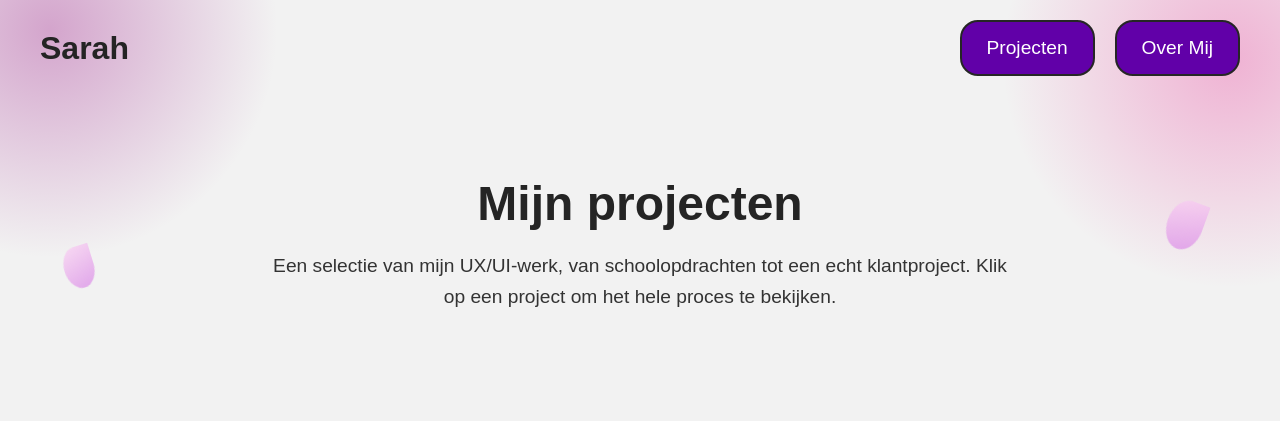
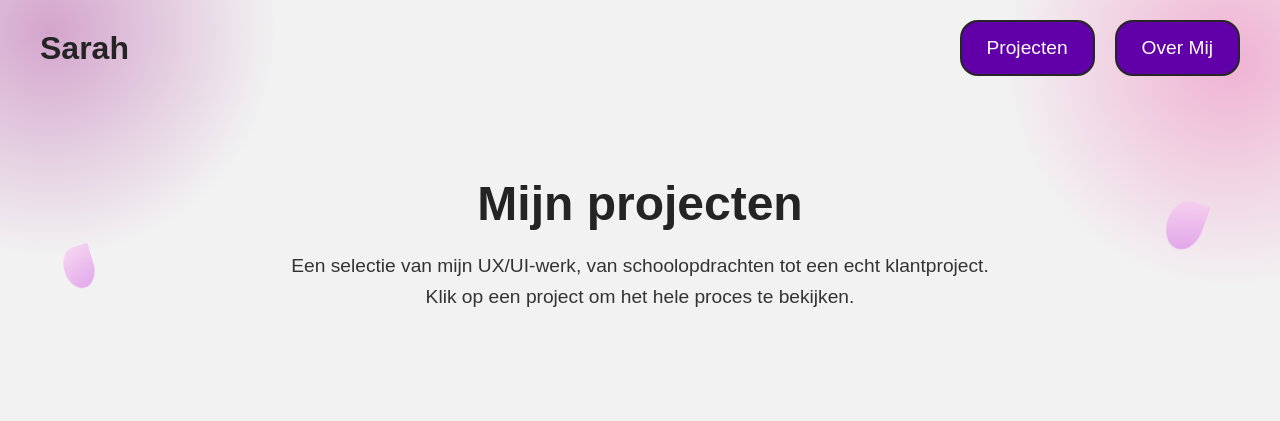
Before and after one commit to R1040604/Portfolio, a plain HTML site: page projecten.html in a window 1280 px wide. Shown: the top 421 px of the page. Drawn offline with Linux system fonts and the light colour scheme.

Commit message:
fix: added enter in projects page

```diff
--- a/projecten.html
+++ b/projecten.html
@@ -119,8 +119,9 @@
 
         <p>
             Een selectie van mijn UX/UI-werk, van schoolopdrachten tot een echt
-            klantproject. Klik op een project om het hele proces te bekijken.
+            klantproject.
         </p>
+        <p>Klik op een project om het hele proces te bekijken.</p>
 
     </section>
     <section class="projects">
```
